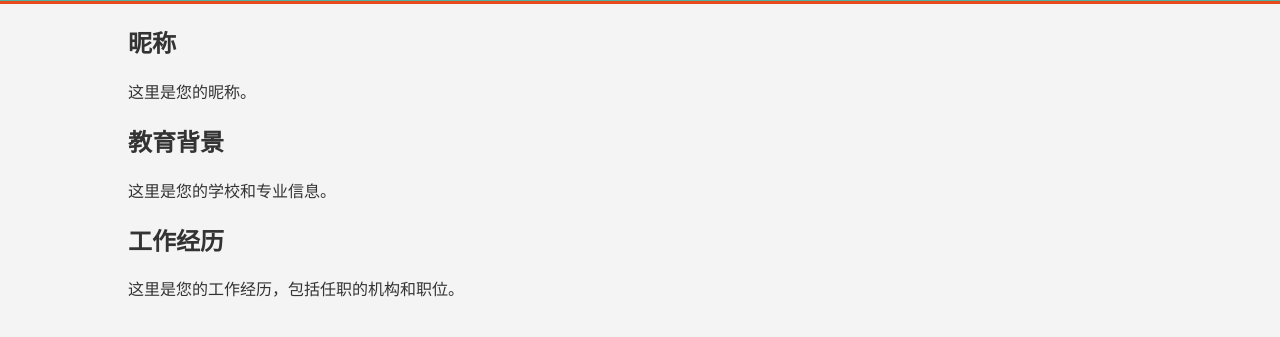
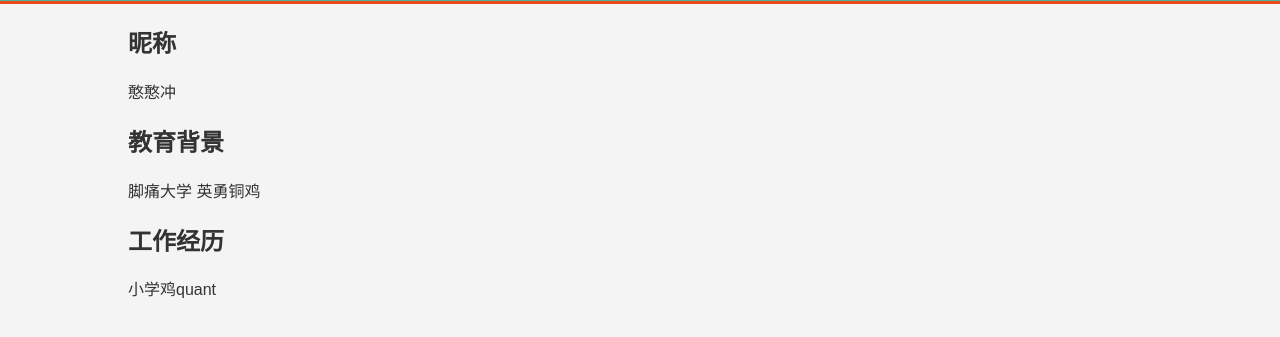
Before and after one commit to NiuLearner/NiuLearner.github.io, a plain HTML site: page personal.html in a window 1280 px wide. Shown: the part 99-436 px from the top of the page. Drawn offline with Linux system fonts and the light colour scheme.

Commit message:
提交个人网页示例

```diff
--- a/personal.html
+++ b/personal.html
@@ -1,5 +1,6 @@
 <!DOCTYPE html>
 <html>
+
 <head>
     <title>个人简历</title>
     <style>
@@ -10,11 +11,13 @@
             background-color: #f4f4f4;
             color: #333;
         }
+
         .container {
             width: 80%;
             margin: auto;
             overflow: hidden;
         }
+
         header {
             background: #50b3a2;
             color: white;
@@ -22,41 +25,51 @@
             min-height: 70px;
             border-bottom: #e8491d 3px solid;
         }
+
         header a {
             color: #ffffff;
             text-decoration: none;
             text-transform: uppercase;
             font-size: 16px;
         }
+
         header ul {
             padding: 0;
             list-style: none;
             text-align: center;
         }
+
         header li {
             display: inline;
             margin: 0 20px 0 20px;
         }
+
         header #branding {
             float: left;
         }
+
         header #branding h1 {
             margin: 0;
         }
+
         header nav {
             float: right;
             margin-top: 10px;
         }
-        header .highlight, header .current a {
+
+        header .highlight,
+        header .current a {
             color: #e8491d;
             font-weight: bold;
         }
+
         header a:hover {
             color: #ffffff;
             font-weight: bold;
         }
     </style>
 </head>
+
 <body>
     <header>
         <div class="container">
@@ -76,18 +89,19 @@
     <div class="container">
         <section id="about">
             <h1>昵称</h1>
-            <p>这里是您的昵称。</p>
+            <p>憨憨冲</p>
         </section>
 
         <section id="education">
             <h1>教育背景</h1>
-            <p>这里是您的学校和专业信息。</p>
+            <p>脚痛大学 英勇铜鸡</p>
         </section>
 
         <section id="experience">
             <h1>工作经历</h1>
-            <p>这里是您的工作经历，包括任职的机构和职位。</p>
+            <p>小学鸡quant</p>
         </section>
     </div>
 </body>
+
 </html>
```
